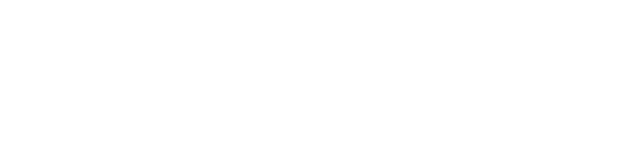
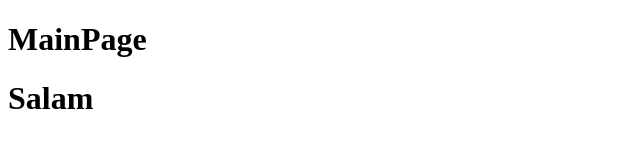
Before and after one commit to zeinabfallah20/MySample, a plain HTML site: page index.html in a window 1280 px wide. Shown: the whole page, without its empty margins (0-640 px from the left). Drawn offline with Linux system fonts and the light colour scheme.

Commit message:
Add Text To Index.html

```diff
--- a/index.html
+++ b/index.html
@@ -7,6 +7,7 @@
     <title>index</title>
 </head>
 <body>
-
+    <h1>MainPage</h1>
+    <h1>Salam</h1>
 </body>
 </html>
```
